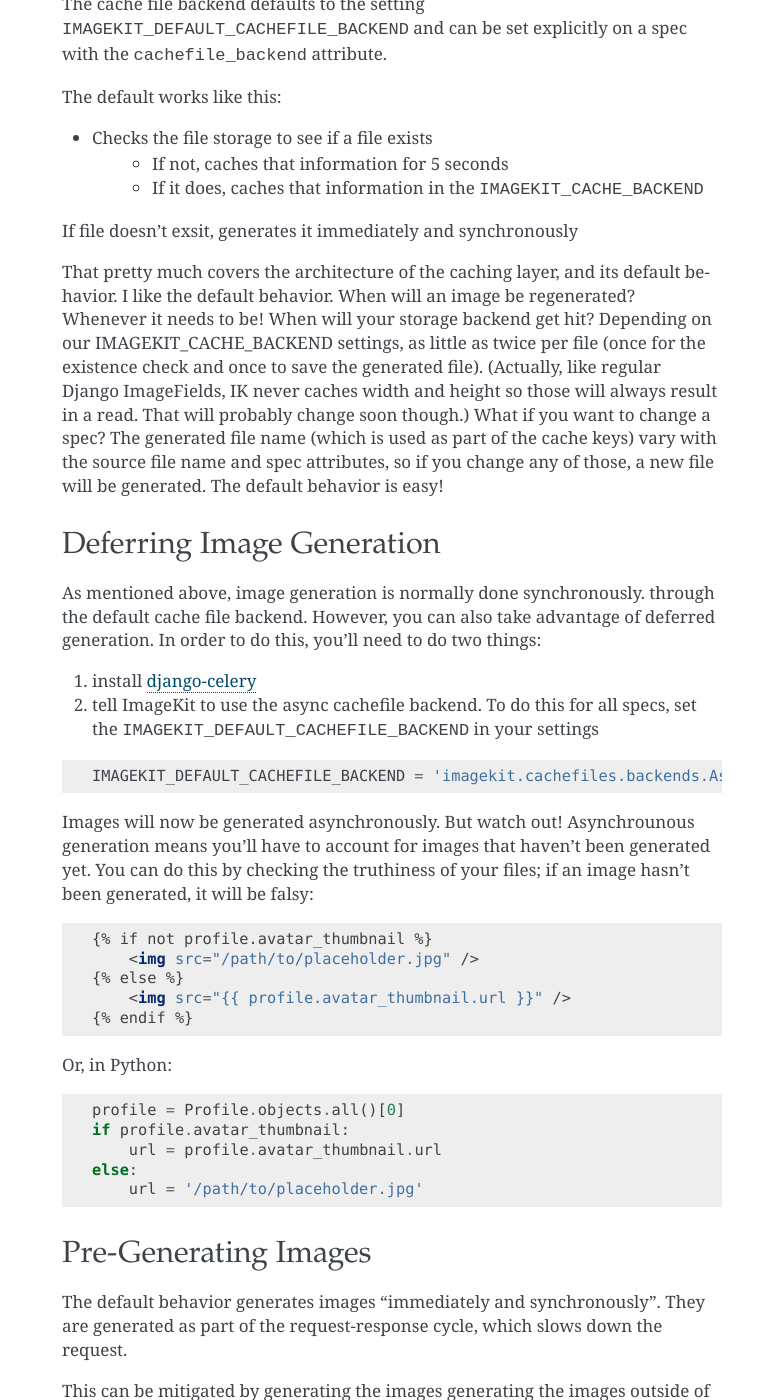
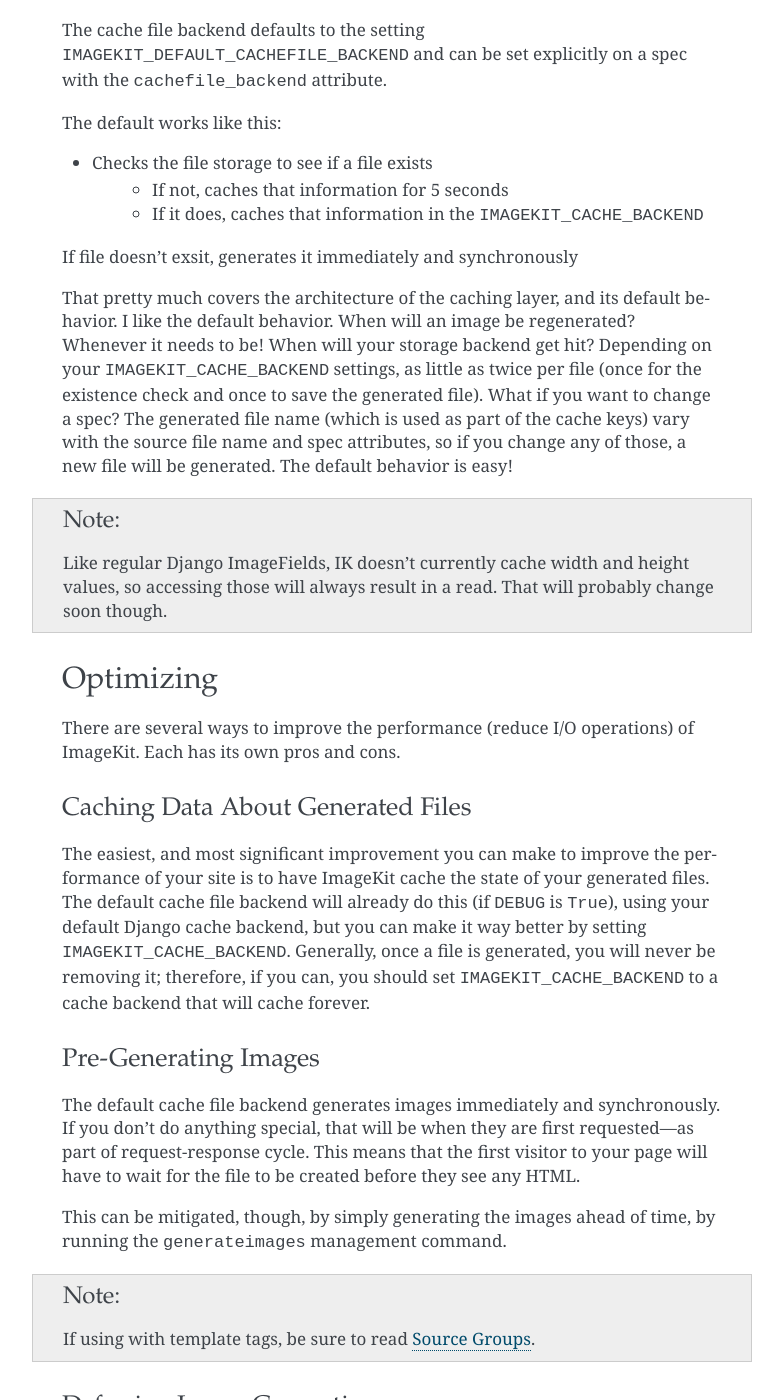
Before and after one commit to matthewwithanm/django-imagekit, a Sphinx documentation site: the page built from docs/caching.rst, in a window 1280 px wide and 1400 px high, scrolled down 1122 px. Shown: the whole window, without its empty margins (358-1141 px from the left). Built offline with Sphinx 7.4.7, drawn with Linux system fonts in a browser that asks for light colours; some of the changed text lies outside the part shown.

Commit message:
A few corrections; more about caching file data

```diff
--- a/docs/caching.rst
+++ b/docs/caching.rst
@@ -1,33 +1,39 @@
 Caching
 *******
+
 
 Default Backend Workflow
 ================
 
+
 ``ImageSpec``
 -------------
 
-At the heart of ImageKit are image generators. These are callables which return
-a modified image. An image spec is a type of image generator. The thing that
-makes specs special is that they accept a source image. So an image spec is
-just an image generator that makes an image from some other image.
+At the heart of ImageKit are image generators. These are classes with a
+``generate()`` method which returns an image file. An image spec is a type of
+image generator. The thing that makes specs special is that they accept a source
+image. So an image spec is just an image generator that makes an image from some
+other image.
+
 
 ``ImageCacheFile``
 ------------------
 
 However, an image spec by itself would be vastly inefficient. Every time an
-an image was accessed in some way, it would have be regenerated at saved.
+an image was accessed in some way, it would have be regenerated and saved.
 Most of the time, you want to re-use a previously generated image, based on the
-inpurt image and spec, instead generating a new one. That's where
+input image and spec, instead of generating a new one. That's where
 ``ImageCacheFile`` comes in. ``ImageCacheFile`` is a File-like object that
-is returned from an image generator. They look and feel just like regular file
+wraps an image generator. They look and feel just like regular file
 objects, but they've got a little trick up their sleeve: they represent files
 that may not actually exist!
 
+
 Cache File Strategy
 -------------------
+
 Each ``ImageCacheFile`` has a cache file strategy, which abstracts away when
-image is actually generated. It implenents four methods.
+image is actually generated. It can implement the following four methods:
 
 * ``before_access`` - called by ``ImageCacheFile`` when you access its url,
   width, or height attribute.
@@ -46,6 +52,7 @@ The default strategy only defines the first of these, as follows:
 
 Cache File Backend
 ------------------
+
 The ``generate`` method on the ``ImageCacheFile`` is further delegated to the
 cache file backend, which abstracts away how an image is generated.
 
@@ -65,19 +72,57 @@ If file doesn't exsit, generates it immediately and synchronously
 That pretty much covers the architecture of the caching layer, and its default
 behavior. I like the default behavior. When will an image be regenerated?
 Whenever it needs to be! When will your storage backend get hit? Depending on
-our IMAGEKIT_CACHE_BACKEND settings, as little as twice per file (once for the
-existence check and once to save the generated file).
-(Actually, like regular Django ImageFields, IK never caches width and height
-so those will always result in a read. That will probably change soon though.)
-What if you want to change a spec? The generated file name (which is used as
-part of the cache keys) vary with the source file name and spec attributes,
-so if you change any of those, a new file will be generated. The default
-behavior is easy!
+your ``IMAGEKIT_CACHE_BACKEND`` settings, as little as twice per file (once for the
+existence check and once to save the generated file). What if you want to change
+a spec? The generated file name (which is used as part of the cache keys) vary
+with the source file name and spec attributes, so if you change any of those, a
+new file will be generated. The default behavior is easy!
 
+.. note::
+
+    Like regular Django ImageFields, IK doesn't currently cache width and height
+    values, so accessing those will always result in a read. That will probably
+    change soon though.
+
+
+Optimizing
+==========
+
+There are several ways to improve the performance (reduce I/O operations) of
+ImageKit. Each has its own pros and cons.
+
+
+Caching Data About Generated Files
+----------------------------------
+
+The easiest, and most significant improvement you can make to improve the
+performance of your site is to have ImageKit cache the state of your generated
+files. The default cache file backend will already do this (if ``DEBUG`` is
+``True``), using your default Django cache backend, but you can make it way
+better by setting ``IMAGEKIT_CACHE_BACKEND``. Generally, once a file is
+generated, you will never be removing it; therefore, if you can, you should set
+``IMAGEKIT_CACHE_BACKEND`` to a cache backend that will cache forever.
+
+
+Pre-Generating Images
+---------------------
+
+The default cache file backend generates images immediately and synchronously.
+If you don't do anything special, that will be when they are first requested—as
+part of request-response cycle. This means that the first visitor to your page
+will have to wait for the file to be created before they see any HTML.
+
+This can be mitigated, though, by simply generating the images ahead of time, by
+running the ``generateimages`` management command.
+
+.. note::
+
+    If using with template tags, be sure to read :ref:`source-groups`.
 
 
 Deferring Image Generation
-==========================
+--------------------------
+
 As mentioned above, image generation is normally done synchronously. through
 the default cache file backend. However, you can also take advantage of
 deferred generation. In order to do this, you'll need to do two things:
@@ -118,30 +163,25 @@ Or, in Python:
 __ https://pypi.python.org/pypi/django-celery
 
 
-Pre-Generating Images
-=====================
+Removing Safeguards
+-------------------
 
-The default behavior generates images "immediately and synchronously". They are
-generated as part of the request-response cycle, which slows down the request.
+Even with pre-generating images, ImageKit will still try to ensure that your
+image exists when you access it by default. This is for your benefit: if you
+forget to generate your images, ImageKit will see that and generate it for you.
+If the state of the file is cached (see above), this is a pretty cheap
+operation. However, if the state isn't cached, ImageKit will need to query the
+storage backend.
 
-This can be mitigated by generating the images generating the images outside of
-a request. This can be done by running the ``generateimages``
-
-.. note::
-
-    If using with template tags, be sure to read :ref:`source-groups`.
-
-
-Minimizing Storage Backend Access
-=================================
-However even with pre-generating images, the storage backend still has to be
-queried to see if the file exists every time it is accessed. If you never
-want ImageKit to generate images in the request-responce cycle, then it never
-has to check if the image exists. The other cache file strategy only generates
-a new image when their source image is created or changed.
+For those who aren't willing to accept that cost (and who never want ImageKit
+to generate images in the request-responce cycle), there's the "optimistic"
+cache file strategy. This strategy only generates a new image when a spec's
+source image is created or changed. Unlike with the "just in time" strategy,
+accessing the file won't cause it to be generated, ImageKit will just assume
+that it already exists.
 
 To use this cache file strategy for all specs, set the
-``IMAGEKIT_DEFAULT_CACHEFILE_STRATEGY`` in your settings
+``IMAGEKIT_DEFAULT_CACHEFILE_STRATEGY`` in your settings:
 
 .. code-block:: python
 
```
